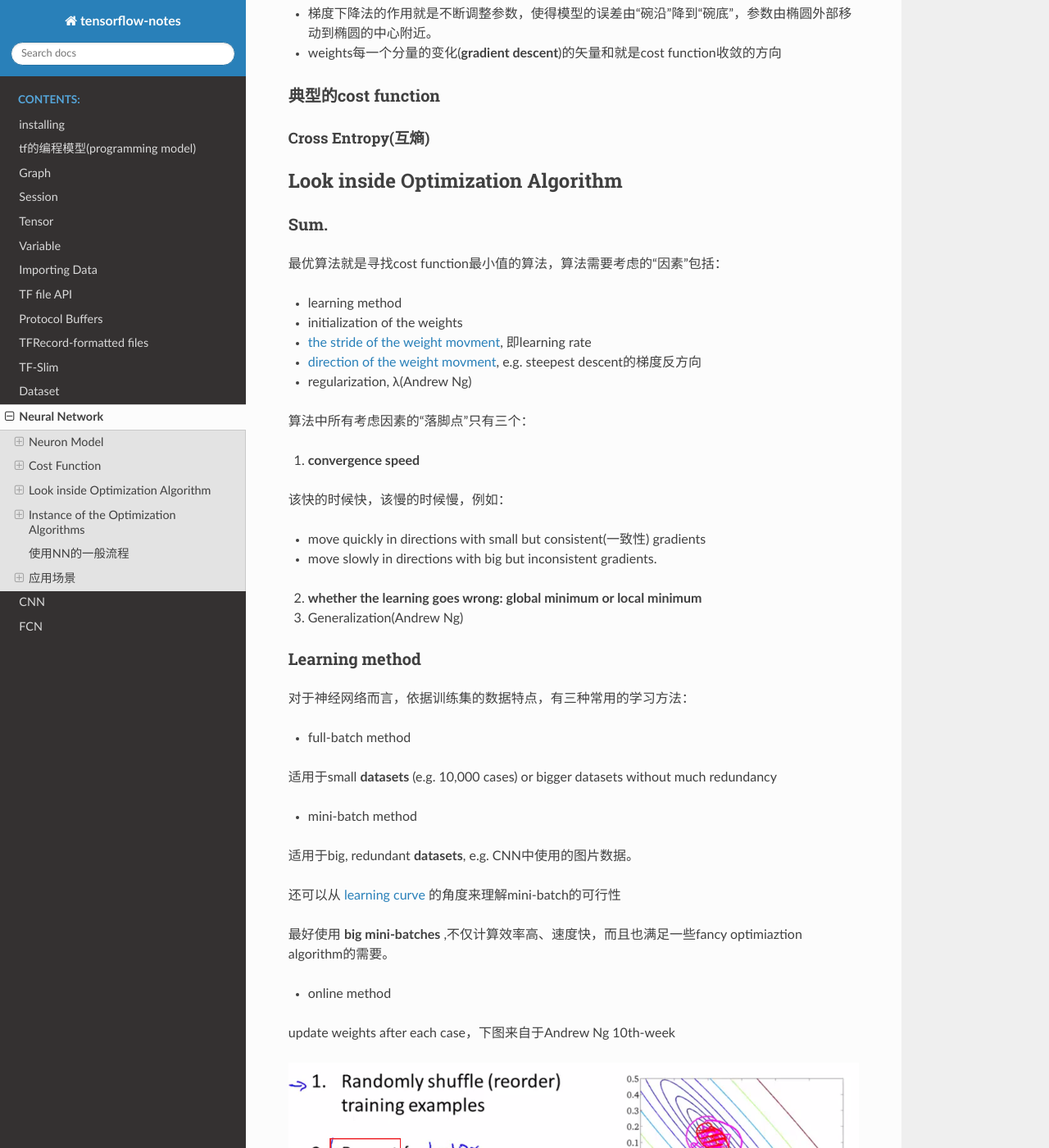
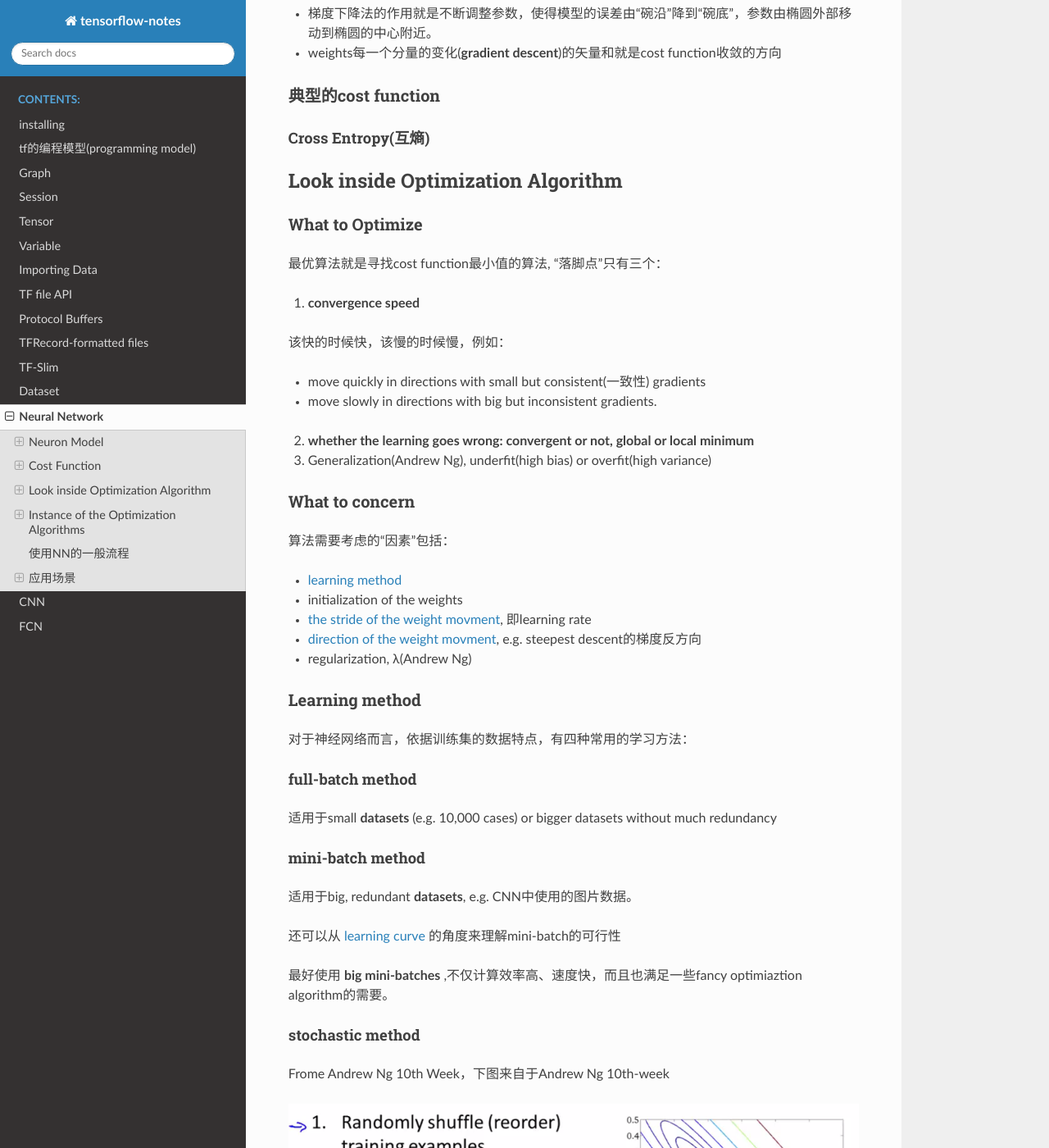
Before and after one commit to yiwenliu/tensorflow-notes, a Sphinx documentation site: the page built from source/NN.rst, in a window 1280 px wide and 1400 px high, scrolled down 1363 px. Shown: the whole window at 82% size. Built offline with Sphinx 7.4.7 and the Read the Docs theme 2.0.0, drawn with Linux system fonts in a browser that asks for light colours; some of the changed text lies outside the part shown.

Commit message:
20180226

```diff
--- a/source/NN.rst
+++ b/source/NN.rst
@@ -38,17 +38,9 @@ Cross Entropy(互熵)
 
 Look inside Optimization Algorithm
 ------------------------------------
-Sum.
-^^^^^^
-最优算法就是寻找cost function最小值的算法，算法需要考虑的“因素”包括：
-
-- learning method
-- initialization of the weights
-- :ref:`the stride of the weight movment <learning-rate>`, 即learning rate
-- :ref:`direction of the weight movment <direction-descent>`, e.g. steepest descent的梯度反方向
-- regularization, λ(Andrew Ng)
-
-算法中所有考虑因素的“落脚点”只有三个：
+What to Optimize
+^^^^^^^^^^^^^^^^^^^
+最优算法就是寻找cost function最小值的算法, “落脚点”只有三个：
 
 .. _convergence-speed:
 
@@ -59,22 +51,34 @@ Sum.
 - move quickly in directions with small but consistent(一致性) gradients
 - move slowly in directions with big but inconsistent gradients.
 
-2. **whether the learning goes wrong: global minimum or local minimum**
-3. Generalization(Andrew Ng)
+2. **whether the learning goes wrong: convergent or not, global or local minimum**
+3. Generalization(Andrew Ng), underfit(high bias) or overfit(high variance)
+
+What to concern
+^^^^^^^^^^^^^^^^^
+算法需要考虑的“因素”包括：
+
+- :ref:`learning method <learning-method>`
+- initialization of the weights
+- :ref:`the stride of the weight movment <learning-rate>`, 即learning rate
+- :ref:`direction of the weight movment <direction-descent>`, e.g. steepest descent的梯度反方向
+- regularization, λ(Andrew Ng)
 
 .. _learning-method:
 
 Learning method
 ^^^^^^^^^^^^^^^^^^
-对于神经网络而言，依据训练集的数据特点，有三种常用的学习方法：
+对于神经网络而言，依据训练集的数据特点，有四种常用的学习方法：
 
-- full-batch method
+full-batch method
+++++++++++++++++++++
 
 适用于small **datasets** (e.g. 10,000 cases) or bigger datasets without much redundancy
 
 .. _mini-batch-method:
 
-- mini-batch method
+mini-batch method
+++++++++++++++++++++
 
 适用于big, redundant **datasets**, e.g. CNN中使用的图片数据。
 
@@ -82,18 +86,26 @@ Learning method
 
 最好使用 **big mini-batches** ,不仅计算效率高、速度快，而且也满足一些fancy optimiaztion algorithm的需要。
 
-- online method
+stochastic method
+++++++++++++++++++++
 
-update weights after each case，下图来自于Andrew Ng 10th-week
+Frome Andrew Ng 10th Week，下图来自于Andrew Ng 10th-week
 
 .. image:: img/nn-4.png
+
+online method
+++++++++++++++++++
+
+(From Andrew Ng 10th week)The online learning setting allows us to model problems where we have a continuous flood or a continuous stream of data coming in and we would like an algorithm to learn from that.
+
+Online method的算法和stochastic method类似，但是，前者不保存training examples，用过之后即丢弃。
 
 .. _learning-rate:
 
 Learning Rate
 ^^^^^^^^^^^^^^^
-learning rate的大小对learning的影响
-++++++++++++++++++++++++++++++++++++
+How α influence the learning
++++++++++++++++++++++++++++++++
 根据Gradient discent的公式，
 
 .. image:: img/nn-3.png
@@ -104,8 +116,8 @@ learning rate的取值大小通过直接影响Weights，进而影响cost functio
 - learning rate太大，就湮没了不同weights分量的梯度的不同，因为是 **learing-rate * gradient**，进而导致收敛速度降低
 
 
-调节learning rate的方法
-+++++++++++++++++++++++++
+When&How to adjust α
+++++++++++++++++++++++
 目前，有两种常用的调节learning rate的方法：
 
 - 设置初值，根据learning speed再手工调节, e.g. :ref:`SGD <sgd-lr>` , Momentum, Nesterov Momentum
@@ -150,6 +162,10 @@ The Direction of steepest descent
 
 Other directions of cost function descent
 +++++++++++++++++++++++++++++++++++++++++++++
+
+Checking for convergence
+^^^^^^^^^^^^^^^^^^^^^^^^^^^^
+Plot J :subscript:`train` (θ) as a function of the number of iterations of gradient descent.
 
 Instance of the Optimization Algorithms
 ------------------------------------------
```
